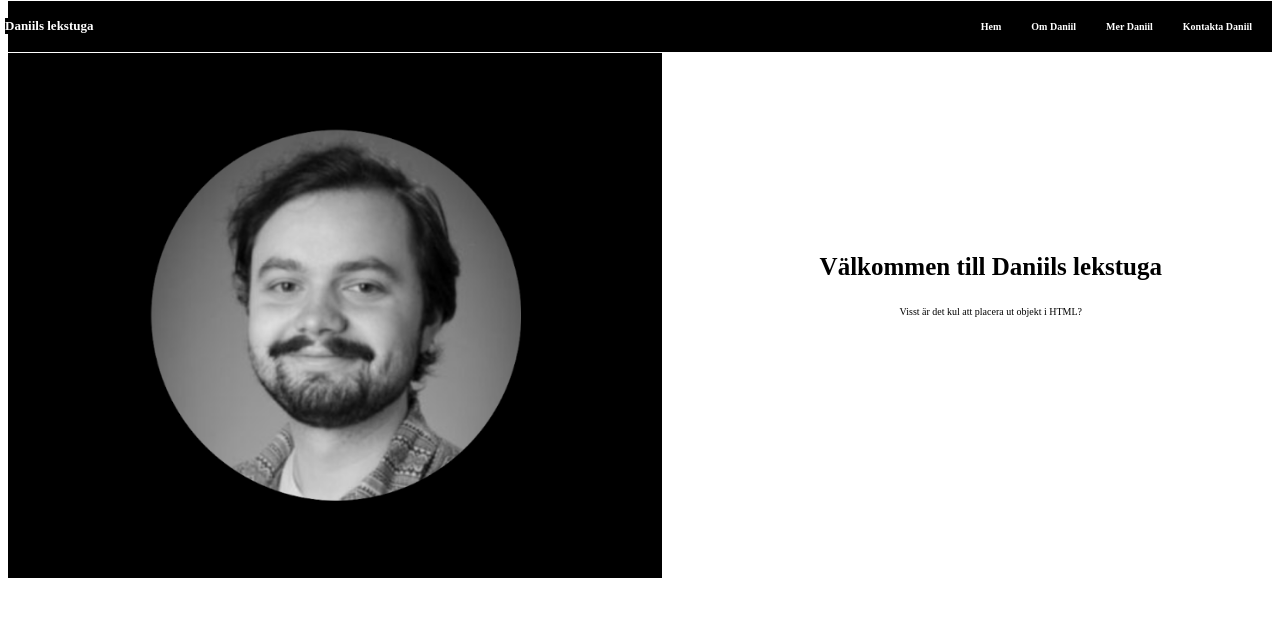
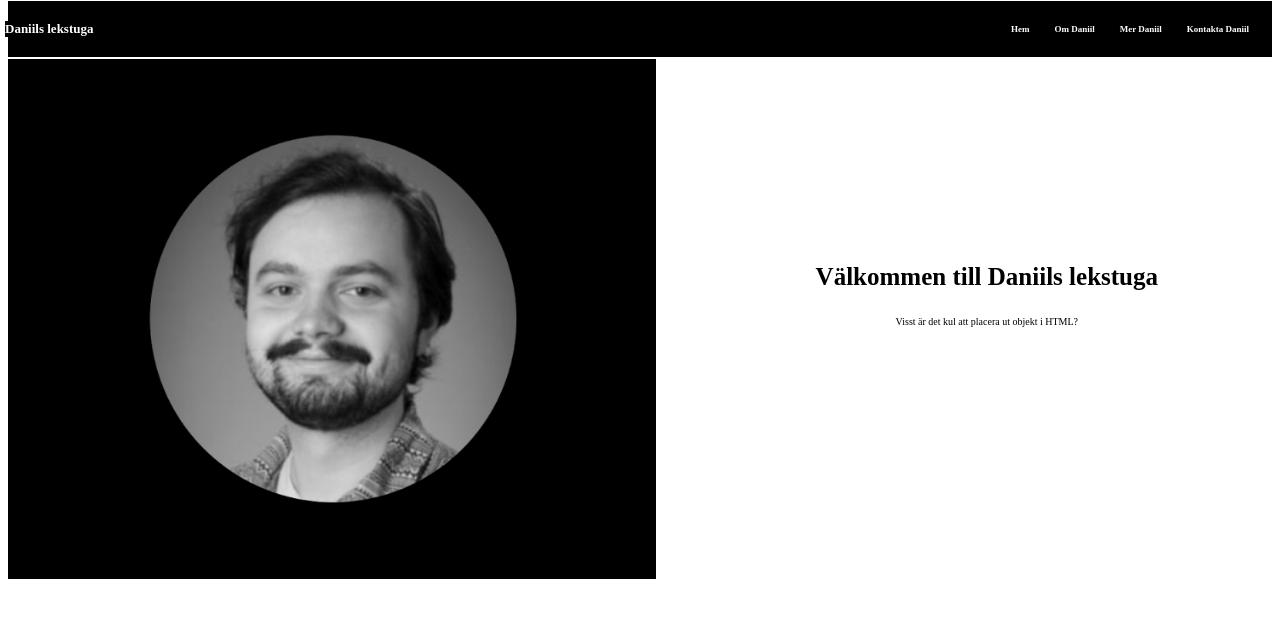
Before and after one commit to isakhector/Daniils-Design, a plain HTML site: page index.html in a window 1280 px wide. Drawn offline with Linux system fonts and the light colour scheme.

Commit message:
lagt till kommentarer och tweakat det lite för jag har OCD

```diff
--- a/style.css
+++ b/style.css
@@ -1,67 +1,87 @@
+
+/* vet inte om det här gör något bra men
+   det ser coolt ut */
 * {
     box-sizing: border-box;
 }
 
+/* sätter margin på toppen */
 body{
     margin-top: 1px;
 }
 
+
+/* allmän styling för allt på toppen */
 .flex-container, .top-left{
     background-color: rgb(0, 0, 0);
     color: white;
     font-weight: bold;
 }
 
+/* stylar och positionerar
+   knapparna i över högra delen  */
 .flex-container{
     text-align: center;
-    padding: 20px;
+    padding: 23px;
     display: flex;
     flex-wrap: wrap;
     justify-content:flex-end;
-    gap: 30px;
-    font-size: 10px;
+    gap: 25px;
+    font-size: 9px;
     margin-bottom: 1px;
 }
 
+/* stylar och positionerar texten
+   i övre vänstra hörnet */
 .top-left{
     font-size: small;
     position: absolute;
-    top: 18px;
+    top: 21px;
     left: 5px;
 }
 
+/* positionerar bilden och texten till höger */
 .flex-container2{
     display: flex;
     justify-content: space-between;
 }
 
+
+/* lägger till hover-effekter för
+   lite interaction, inte alls nödvändigt
+   men varför inte liksom */
 .right1:hover,.right2:hover,.right3:hover,.right4:hover{
     color: rgb(119, 119, 119);
 }
 
+
+/* positionerar och stylar texten */
 .text{
     text-align: center;
     gap: 25px;
     background-color: white;
-    padding-right: 110px;
-    padding-top: 200px;
+    padding-right: 114px;
+    padding-top: 205px;
     display: flex;
     align-items:center;
     flex-direction: column;
 }
 
-
+/* stylar den större texten */
 .text1{
     font-size: 25px;
     font-weight: bold;
     text-align: center;
 }
 
+/* stylar den mindre texten */
 .text2{
     font-size: 10px;
     text-align: center;
 }
 
+/* stylar bilden */
 img{
-    height: 525px;
+    height: 520px;
+    margin-top: 1px;
 }
```
Also changed, not shown: index.html (+0 -1 lines).
